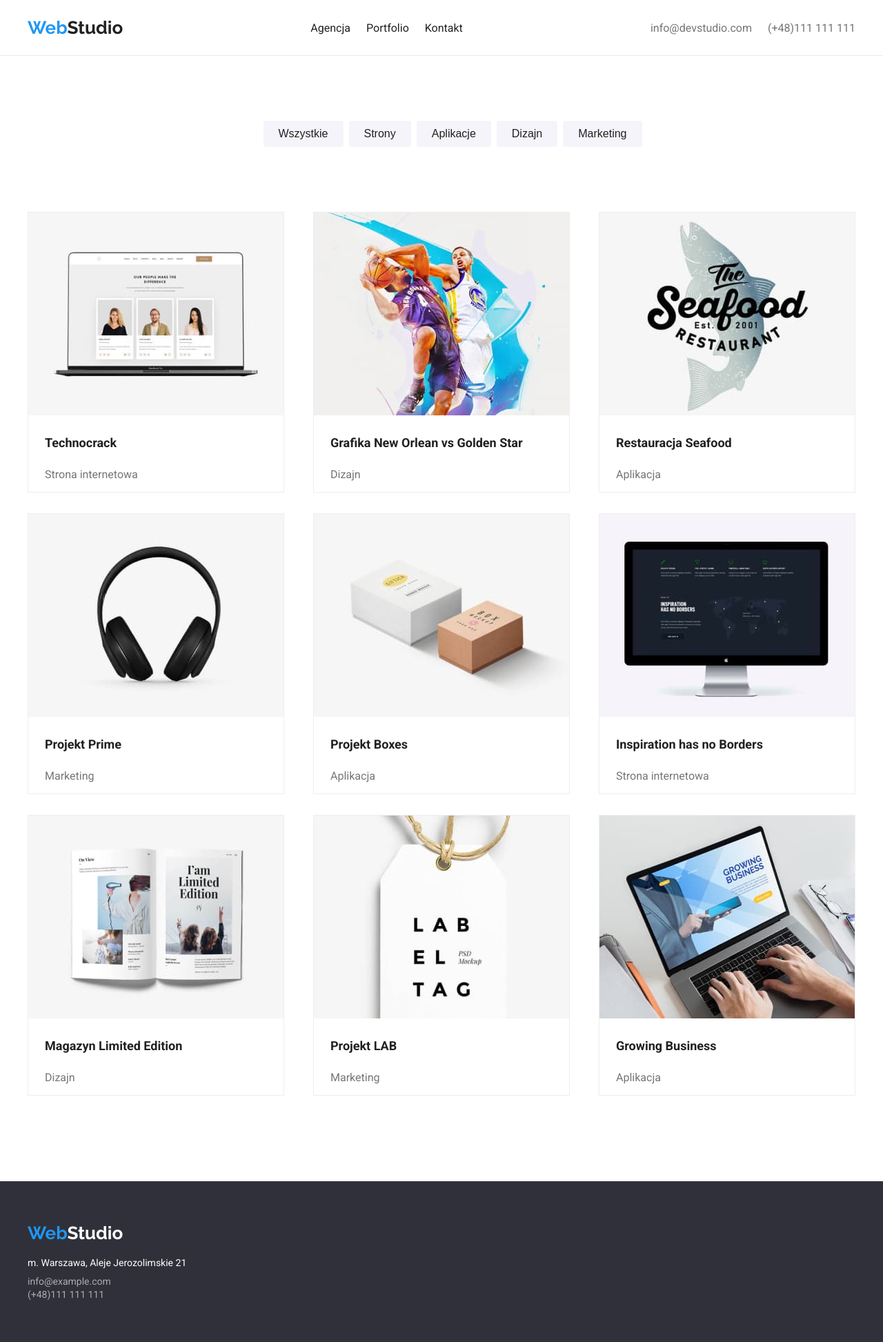
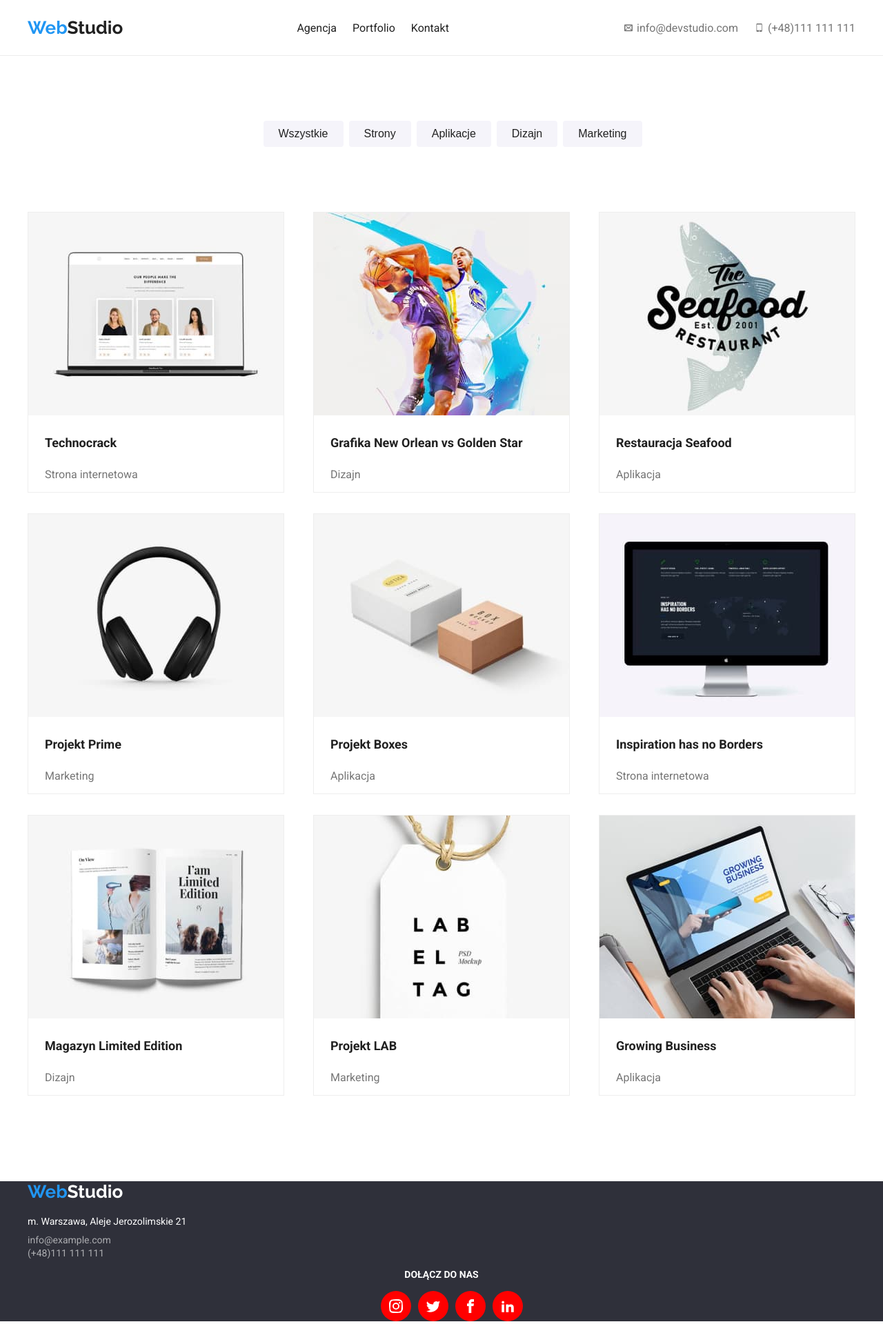
Before and after one commit to SzymanskaOlejniczak/goit-markup-hw-04, a plain HTML site: page portfolio.html in a window 1280 px wide. Shown: the whole page at 69% size. Drawn offline with Linux system fonts and the light colour scheme.

Commit message:
Update portfolio.html

```diff
--- a/portfolio.html
+++ b/portfolio.html
@@ -21,8 +21,18 @@
             </ul>
             </nav>
             <ul class="menu">
-                <li class="menu-item"><a href="mailto:info@devstudio.com" class="grey link">info@devstudio.com</a></li>
-                <li class="menu-item"><a href="phone:+48111111111" class="grey link">(+48)111 111 111</a></li>
+                <li class="menu-item">
+                    <svg class="icon-header">
+                        <use
+                        href="/images/icons.svg#envelope"></use>
+                    </svg>
+                    <a href="mailto:info@devstudio.com" class="grey link">info@devstudio.com</a></li>
+                <li class="menu-item">
+                    <svg class="icon-header">
+                        <use
+                        href="images/icons.svg#mobile"></use>
+                    </svg>
+                    <a href="phone:+48111111111" class="grey link">(+48)111 111 111</a></li>
             </ul>
             </div>
         </header>
@@ -136,18 +146,48 @@
         </section>
     </main>
         <footer class="area3">
-            <div class="container container-footer">
-                <a href="WebStudio"><h3 class="text-logo-footer"><span class="blue">Web</span><span class="white">Studio</span></h3></a>
+            <div class="container contener-footer">
+                <div><a href="WebStudio"><h3 class="text-logo-footer logo-footer"><span class="blue">Web</span><span class="white">Studio</span></h3></a>
                 <address class="text-adres white">
                      m. Warszawa, Aleje Jerozolimskie 21
                 </address>
                 <address>
-                    <a href="mailto:info@example.com" class="text-adres color-adres link">info@example.com</a>
+                    <a href="mailto:info@example.com" class="text-adres color-adres">info@example.com</a>
                 </address>
                 <address>
-                    <a href="phone:+48111111111" class="text-adres color-adres link">(+48)111 111 111</a>
+                    <a href="phone:+48111111111" class="text-adres color-adres">(+48)111 111 111</a>
                 </address>
-            </div>
+                </div>
+                <div class="icon-footer">
+                    <h3 class="text-footer">DOŁĄCZ DO NAS</h3>
+                    <ul class="container-icons-social-footer">
+                        <li><a class="social-list-footer" href="#">
+                        <svg class="icons-social-footer">
+                            <use href="/images/icons.svg#instagram"></use>
+                        </svg>
+                        </a>
+                        </li>
+                        <li><a class="social-list-footer" href="#">
+                        <svg class="icons-social-footer">
+                            <use href="/images/icons.svg#twitter"></use>
+                        </svg>
+                        </a>
+                        </li>
+                        <li><a class="social-list-footer" href="#">
+                        <svg class="icons-social-footer">
+                            <use href="/images/icons.svg#facebook"></use>
+                        </svg>
+                        </a>
+                        </li>
+                        <li><a class="social-list-footer" href="#">
+                        <svg class="icons-social-footer">
+                            <use href="/images/icons.svg#linkedin"></use>
+                        </svg>
+                        </a>
+                        </li>
+                        </ul>
+                    </div>
+                </div>
         </footer>
     </body>
 </html>
```
